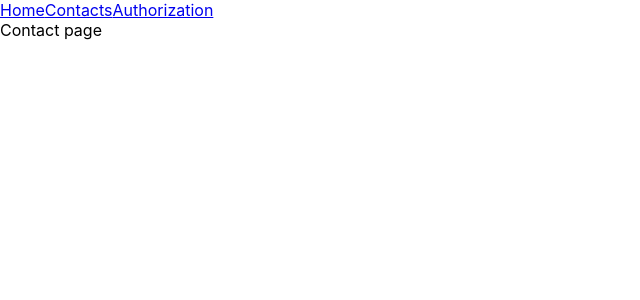
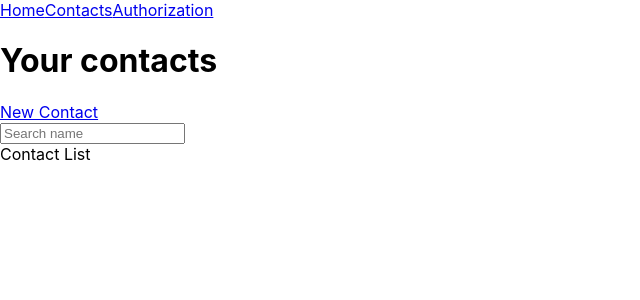
Before and after one commit to b01ma/goit-react-hw-08-phonebook, a React (Create React App) app: page /goit-react-hw-08-phonebook/contacts in a window 1280 px wide. Shown: the top 300 px of the page, without its empty margins (0-640 px from the left). Built offline with nearby package versions, Linux system fonts and the light colour scheme.

Commit message:
finished Route structure of the App

```diff
--- a/src/components/App.jsx
+++ b/src/components/App.jsx
@@ -1,7 +1,10 @@
 import { Routes, Route, NavLink } from 'react-router-dom';
-import Home from 'pages/home/home';
-import Contacts from 'pages/contacts/contacts';
-import Authorithation from 'pages/auth/authorithation';
+import Home from 'pages/Home/Home';
+import Contacts from 'pages/Contacts/Contacts';
+import Authorithation from 'pages/Auth/Authorithation';
+import LoginForm from './LogininForm/LoginForm';
+import RegisterForm from './RegisterForm/RegisterForm';
+import NewContactForm from './NewContactForm/NewContactForm';
 
 export const App = () => {
   return (
@@ -14,8 +17,13 @@ export const App = () => {
 
       <Routes>
         <Route path="/" element={<Home />} />
-        <Route path="/contacts" element={<Contacts />} />
-        <Route path="/auth" element={<Authorithation />} />
+        <Route path="/contacts" element={<Contacts />}>
+          <Route path="newContact" element={<NewContactForm />} />
+        </Route>
+        <Route path="/auth" element={<Authorithation />}>
+          <Route path="logIn" element={<LoginForm />} />
+          <Route path="registration" element={<RegisterForm />} />
+        </Route>
       </Routes>
     </div>
   );
--- /dev/null
+++ b/src/components/ContactSearch/ContactSearch.jsx
@@ -0,0 +1,13 @@
+import React from 'react';
+
+const ContactSearch = () => {
+  return (
+    <div>
+      <form>
+        <input type="text" name="searchContact" placeholder="Search name" />
+      </form>
+    </div>
+  );
+};
+
+export default ContactSearch;
--- /dev/null
+++ b/src/components/LogininForm/LoginForm.jsx
@@ -0,0 +1,7 @@
+import React from 'react';
+
+const LoginForm = () => {
+  return <div>Log In Form</div>;
+};
+
+export default LoginForm;
--- /dev/null
+++ b/src/components/NewContactForm/NewContactForm.jsx
@@ -0,0 +1,15 @@
+import React from 'react';
+
+const NewContactForm = () => {
+  return (
+    <div>
+      <form>
+        <input type="text" name="Name" placeholder="Name" />
+        <input type="number" name="Number" placeholder="Number" />
+        <button type="submit">New Contact</button>
+      </form>
+    </div>
+  );
+};
+
+export default NewContactForm;
--- a/src/components/contactList/contactList.jsx
+++ b/src/components/contactList/contactList.jsx
@@ -0,0 +1,7 @@
+import React from 'react';
+
+const ContactList = () => {
+  return <div>Contact List</div>;
+};
+
+export default ContactList;
--- a/src/components/registerForm/registerForm.jsx
+++ b/src/components/registerForm/registerForm.jsx
@@ -0,0 +1,7 @@
+import React from 'react';
+
+const RegisterForm = () => {
+  return <div>Register Form</div>;
+};
+
+export default RegisterForm;
--- a/src/pages/auth/authorithation.jsx
+++ b/src/pages/auth/authorithation.jsx
@@ -1,7 +1,15 @@
 import React from 'react';
+import { NavLink, Outlet } from 'react-router-dom';
 
 const Authorithation = () => {
-  return <div>Auth page</div>;
+  return (
+    <div>
+      <h1>Welocme to Contacts</h1>
+      <NavLink to="/auth/logIn">Login</NavLink>
+      <NavLink to="/auth/registration">Registration</NavLink>
+      <Outlet />
+    </div>
+  );
 };
 
 export default Authorithation;
--- a/src/pages/contacts/contacts.jsx
+++ b/src/pages/contacts/contacts.jsx
@@ -1,7 +1,18 @@
+import ContactList from 'components/ContactList/ContactList';
+import ContactSearch from 'components/ContactSearch/ContactSearch';
 import React from 'react';
+import { Link, Outlet } from 'react-router-dom';
 
 const Contacts = () => {
-  return <div>Contact page</div>;
+  return (
+    <div>
+      <h1>Your contacts</h1>
+      <Link to="/contacts/newContact">New Contact</Link>
+      <Outlet />
+      <ContactSearch />
+      <ContactList />
+    </div>
+  );
 };
 
 export default Contacts;
--- a/src/pages/home/home.jsx
+++ b/src/pages/home/home.jsx
@@ -1,7 +1,22 @@
 import React from 'react';
+import { Link } from 'react-router-dom';
 
 function Home() {
-  return <div>Home page</div>;
+  return (
+    <div>
+      <h1>Contacts</h1>
+      <p>
+        Lorem, ipsum dolor sit amet consectetur adipisicing elit. Obcaecati esse
+        explicabo voluptatum, odit error ut quidem sit soluta omnis animi?
+      </p>
+      <button type="button">
+        <Link to="/auth/logIn">Login</Link>
+      </button>
+      <button type="button">
+        <Link to="/auth/registration">Register</Link>
+      </button>
+    </div>
+  );
 }
 
 export default Home;
```
Also changed, not shown: src/components/contactForm/contactForm.jsx (deleted), src/components/logininForm.jsx/loginForm.jsx (deleted).
